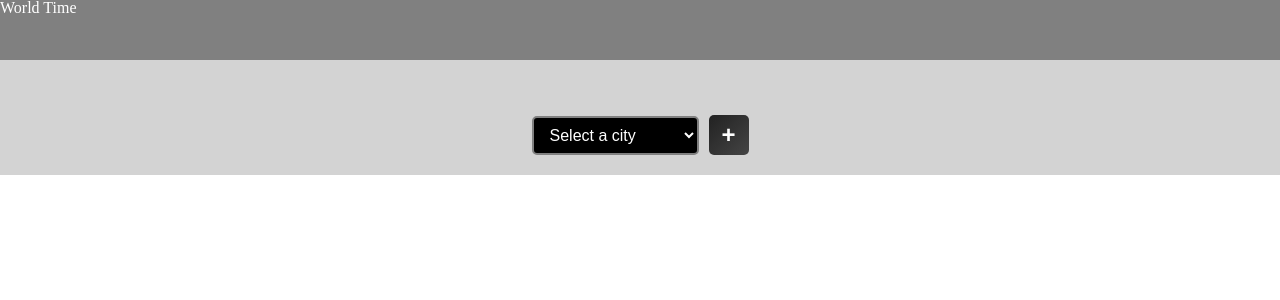
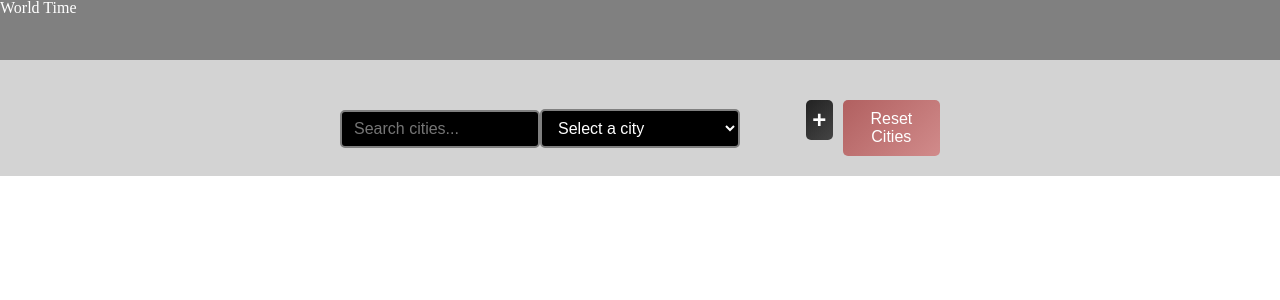
Before and after one commit to babolnart/world-time, a React (Vite) app: page / in a window 1280 px wide. Shown: the top 300 px of the page. Built offline with nearby package versions, Linux system fonts and the light colour scheme.

Commit message:
Add dayjs

```diff
--- a/package.json
+++ b/package.json
@@ -20,6 +20,7 @@
   "homepage": "https://github.com/babolnart/world-time#readme",
   "description": "",
   "dependencies": {
+    "dayjs": "^1.11.13",
     "react": "^19.0.0",
     "react-dom": "^19.0.0"
   },
--- a/src/components/WorldTimeContainer.jsx
+++ b/src/components/WorldTimeContainer.jsx
@@ -1,28 +1,36 @@
 import React, { useEffect, useState } from "react";
-import { offset, regions } from "../dep/settings.js";
+
+import { cities } from "../dep/settings.js"; // Import cities from the updated settings
 
 const WorldTimeContainer = () => {
+  // State for storing selected regions and cities
   const [selectedRegions, setSelectedRegions] = useState(() => {
-    // Load saved regions from localStorage or default to some cities
     const savedRegions = JSON.parse(localStorage.getItem("selectedRegions"));
-    return savedRegions && savedRegions.length > 0 ? savedRegions : ["New York", "London"];
+    return savedRegions && savedRegions.length > 0 ? savedRegions : []; // No default cities here
   });
 
   const [selectedCity, setSelectedCity] = useState(""); // Store dropdown selection
+  const [searchTerm, setSearchTerm] = useState(""); // State to store the search term for filtering
+
+  const filteredCities = cities.filter(
+    (city) =>
+      city.name.toLowerCase().includes(searchTerm.toLowerCase()) &&
+      !selectedRegions.includes(city.name)
+  );
 
   const updateTimes = () => {
     const now = new Date();
     const utcNow = now.getTime() + now.getTimezoneOffset() * 60000; // Convert local time to UTC
 
     return selectedRegions.map((region) => {
-      const index = regions.indexOf(region);
-      if (index === -1) return null; // Prevent errors for missing regions
+      const city = cities.find((city) => city.name === region); // Find the city object from settings.js
+      if (!city) return null; // Prevent errors for missing cities
 
-      const offsetHours = parseInt(offset[index], 10);
+      const offsetHours = parseFloat(city.offset);
       const timeZoneTime = new Date(utcNow + offsetHours * 3600 * 1000); // Apply offset to UTC time
 
       return {
-        name: region.toUpperCase(),
+        name: city.name.toUpperCase(),
         time: {
           hours: (timeZoneTime.getHours() % 12 || 12).toString().padStart(2, "0"),
           minutes: timeZoneTime.getMinutes().toString().padStart(2, "0"),
@@ -31,9 +39,8 @@ const WorldTimeContainer = () => {
         day: timeZoneTime.toLocaleDateString("en-US", { weekday: "long" }).toUpperCase(),
         date: `${timeZoneTime.toLocaleDateString("en-US", { month: "short" }).toUpperCase()} ${timeZoneTime.getDate()} ${timeZoneTime.getFullYear()}`,
       };
-    }).filter(Boolean); // Remove any null values
+    }).filter(Boolean);
   };
-
 
   const [times, setTimes] = useState(updateTimes);
 
@@ -69,8 +76,35 @@ const WorldTimeContainer = () => {
     });
   };
 
+  // Reset localStorage and selectedRegions
+  const resetLocalStorage = () => {
+    localStorage.removeItem("selectedRegions");
+    setSelectedRegions([]); // Reset to an empty list
+  };
+
+  // Handle input change and check for full matches
+  const handleSearchChange = (e) => {
+    const searchTerm = e.target.value;
+    setSearchTerm(searchTerm);
+
+    // Check if there is a full match (case insensitive) and auto-select if so
+    const matchingCity = filteredCities.find(
+      (city) => city.name.toLowerCase() === searchTerm.toLowerCase()
+    );
+    if (matchingCity) {
+      setSelectedCity(matchingCity.name);
+      addRegion(); // Automatically add the city
+    }
+  };
+
+  // Clear the input field when X button is clicked
+  const clearInput = () => {
+    setSearchTerm("");
+    setSelectedCity(""); // Reset the selected city
+  };
+
   return (
-    <div id="world-time-container">
+    <div id="world-time-container" className="container">
       <div className="timezones">
         {times.map((tz, index) => (
           <div key={index} className="timezone-card">
@@ -89,17 +123,45 @@ const WorldTimeContainer = () => {
 
       {/* Add Region Button */}
       <div className="region-selector">
-        <select className="select-dropdown" value={selectedCity} onChange={(e) => setSelectedCity(e.target.value)}>
+        <div className="input-group">
+          {/* Search bar */}
+          <input
+            type="text"
+            id="city-search-bar" // Unique ID for the search input
+            className="search-bar"
+            placeholder="Search cities..."
+            value={searchTerm}
+            onChange={handleSearchChange} // Use the updated function
+          />
+          {/* Clear Button */}
+          {searchTerm && (
+            <button className="clear-btn" onClick={clearInput}>×</button> // Show the X button only if there is a search term
+          )}
+
+        <select
+          id="city-dropdown" // Unique ID for the select dropdown
+          className="select-dropdown"
+          value={selectedCity}
+          onChange={(e) => setSelectedCity(e.target.value)}
+        >
           <option value="" disabled>Select a city</option>
-          {regions.map((region) =>
-            !selectedRegions.includes(region) ? (
-              <option key={region} value={region}>
-                {region.toUpperCase()}
-              </option>
-            ) : null
-          )}
+          {filteredCities.map((city, index) => (
+            <option
+              key={`${city.name}-${index}`} // New key using the index
+              value={city.name}
+            >
+              {city.name.toUpperCase()}
+            </option>
+          ))}
         </select>
-        <button className="add-btn" onClick={addRegion}>+</button>
+        </div>
+
+        <div className="button-group">
+          <button className="add-btn" onClick={addRegion}>+</button>
+
+          {/* Reset LocalStorage Button */}
+          <button className="reset-btn" onClick={resetLocalStorage}>Reset Cities</button>
+        </div>
       </div>
     </div>
   );
--- a/src/dep/settings.js
+++ b/src/dep/settings.js
@@ -1,26 +1,64 @@
 /************************************
 **********TIMEZONE SETTINGS**********
 
-objQty - number of timezone cards
-offset - an array of timezone offsets per timezone card region
-region - string name of the region (this does not auto adjust the name)
-isDST - is a (1)true or (0)false statement to say whether the particular region is in daylight saving time
+This file contains all possible cities, their respective time offsets, and daylight saving time (DST) information.
+************************************/
 
-NOTE: US Daylight Saving Time starts at 2:00AM (1:59AM >>> 3:00AM) on the 2nd Sunday of March and ends at 2:00AM (1:59AM to 1:00AM) on the 1st Sunday of November
-FOR FUTURE USE
-************************************/
-export const objQty = 10;
-export const offset = ["+8", "-8", "-7", "-6", "-5", "0", "+1", "+2", "+3", "+9"];
-export const isDST = ["0", "1", "1", "1", "1", "0", "0", "0", "0", "0"];
-export const regions = [
-  "local",
-  "pacific",
-  "mountain",
-  "central",
-  "eastern",
-  "london",
-  "paris",
-  "kyiv",
-  "moscow",
-  "tokyo, seoul",
+export const cities = [
+  { name: "New York", offset: "-5", isDST: true },
+  { name: "Los Angeles", offset: "-8", isDST: true },
+  { name: "Chicago", offset: "-6", isDST: true },
+  { name: "Houston", offset: "-6", isDST: true },
+  { name: "Phoenix", offset: "-7", isDST: false },
+  { name: "London", offset: "0", isDST: true },
+  { name: "Paris", offset: "+1", isDST: true },
+  { name: "Berlin", offset: "+1", isDST: true },
+  { name: "Kyiv", offset: "+2", isDST: true },
+  { name: "Moscow", offset: "+3", isDST: false },
+  { name: "Tokyo", offset: "+9", isDST: false },
+  { name: "Seoul", offset: "+9", isDST: false },
+  { name: "Sydney", offset: "+11", isDST: true },
+  { name: "Dubai", offset: "+4", isDST: false },
+  { name: "Singapore", offset: "+8", isDST: false },
+  { name: "Mumbai", offset: "+5.5", isDST: false },
+  { name: "Cape Town", offset: "+2", isDST: false },
+  { name: "Rio de Janeiro", offset: "-3", isDST: true },
+  { name: "Buenos Aires", offset: "-3", isDST: false },
+  { name: "Mexico City", offset: "-6", isDST: true },
+  { name: "Toronto", offset: "-5", isDST: true },
+  { name: "San Francisco", offset: "-8", isDST: true },
+  { name: "Madrid", offset: "+1", isDST: true },
+  { name: "Rome", offset: "+1", isDST: true },
+  { name: "Cairo", offset: "+2", isDST: false },
+  { name: "Istanbul", offset: "+3", isDST: true },
+  { name: "Jakarta", offset: "+7", isDST: false },
+  { name: "Bangkok", offset: "+7", isDST: false },
+  { name: "Hong Kong", offset: "+8", isDST: false },
+  { name: "Kuala Lumpur", offset: "+8", isDST: false },
+  { name: "Lagos", offset: "+1", isDST: false },
+  { name: "Nairobi", offset: "+3", isDST: false },
+  { name: "Manila", offset: "+8", isDST: false },
+  { name: "Athens", offset: "+2", isDST: true },
+  { name: "Lima", offset: "-5", isDST: false },
+  { name: "Santiago", offset: "-4", isDST: true },
+  { name: "Caracas", offset: "-4.5", isDST: false },
+  { name: "Bogotá", offset: "-5", isDST: false },
+  { name: "Tehran", offset: "+3.5", isDST: true },
+  { name: "Colombo", offset: "+5.5", isDST: false },
+  { name: "Chennai", offset: "+5.5", isDST: false },
+  { name: "Dhaka", offset: "+6", isDST: false },
+  { name: "Chongqing", offset: "+8", isDST: false },
+  { name: "Karachi", offset: "+5", isDST: false },
+  { name: "Auckland", offset: "+13", isDST: true },
+  { name: "Wellington", offset: "+13", isDST: true },
+  { name: "Brisbane", offset: "+10", isDST: false },
+  { name: "Melbourne", offset: "+11", isDST: true },
+  { name: "Adelaide", offset: "+10.5", isDST: true },
+  { name: "Perth", offset: "+8", isDST: false },
+  { name: "Vancouver", offset: "-8", isDST: true },
+  { name: "Montreal", offset: "-5", isDST: true },
+  { name: "Calcutta", offset: "+5.5", isDST: false },
+  { name: "Osaka", offset: "+9", isDST: false },
 ];
+
+export const objQty = cities.length;
--- a/src/styles/style.css
+++ b/src/styles/style.css
@@ -133,15 +133,18 @@ header {
     margin-bottom: 10px;
 }
 
-/* Align dropdown and button side by side */
+/* Align dropdown and button side by side in a row */
 .region-selector {
     display: flex;
     align-items: center;
+    justify-content: flex-start; /* Align items horizontally */
     gap: 10px;
-    margin-top: 15px;
+    width: 100%;
+    max-width: 600px; /* Limit width of the form */
 }
 
-/* Dropdown Styling */
+/* Input field and dropdown with consistent width */
+.search-bar,
 .select-dropdown {
     background-color: black;
     color: white;
@@ -153,16 +156,17 @@ header {
     outline: none;
     cursor: pointer;
     transition: border-color 0.3s ease-in-out, background 0.3s ease-in-out;
-    flex-grow: 1; /* Allows dropdown to fill available space */
+    flex-grow: 1;
+    width: 200px; /* Set a fixed width that can accommodate the longest city name */
+    min-width: 200px; /* Prevent the dropdown from becoming too narrow */
+    max-width: 200px; /* Prevent the dropdown from expanding beyond this width */
+    position: relative; /* Ensure the clear button stays inside */
 }
 
-.select-dropdown:hover {
-    border-color: white;
-}
-
-.select-dropdown option {
-    background-color: black;
-    color: white;
+/* Button Group */
+.button-group {
+    display: flex;
+    gap: 10px;
 }
 
 /* Improved Add Button */
@@ -182,7 +186,76 @@ header {
     transition: background 0.3s ease-in-out, transform 0.2s;
 }
 
+/* Reset Button */
+.reset-btn {
+    background: linear-gradient(135deg, #b16060, #d18b8b);
+    color: white;
+    font-size: 16px;
+    font-weight: 500;
+    padding: 10px 20px;
+    border: none;
+    border-radius: 5px;
+    cursor: pointer;
+    transition: background 0.3s ease-in-out, transform 0.2s;
+}
+
+/* Hover effects for buttons */
 .add-btn:hover {
     background: linear-gradient(135deg, #444, #666);
     transform: scale(1.1);
 }
+
+.reset-btn:hover {
+    background: linear-gradient(135deg, #9e6b6b, #c7a2a2);
+    transform: scale(1.05);
+}
+
+/* Select Dropdown Styling */
+.select-dropdown:hover {
+    border-color: white;
+}
+
+.select-dropdown option {
+    background-color: black;
+    color: white;
+}
+
+/* Clear Button (X) Inside the Input Field */
+.input-group {
+    position: relative; /* Position context for the X button */
+    width: 100%;
+}
+
+/* X button styling inside the input field */
+.clear-btn {
+    position: absolute;
+    right: 10px; /* Position the X to the right */
+    top: 50%;
+    transform: translateY(-50%);
+    background-color: #b16060; /* Grayish color */
+    color: white;
+    font-size: 16px;
+    font-weight: bold;
+    border: none;
+    border-radius: 5px; /* Chamfered square */
+    width: 20px;
+    height: 20px;
+    display: flex;
+    align-items: center;
+    justify-content: center;
+    cursor: pointer;
+    transition: background 0.3s ease-in-out, transform 0.2s;
+    z-index: 1; /* Ensure the X is above the input field */
+}
+
+/* Hover effect for the X button */
+.clear-btn:hover {
+    background-color: #d18b8b; /* Lighter gray color */
+    transform: scale(1.1); /* Slight scale on hover */
+}
+
+/* Adjust the padding-right of the search-bar to make space for the clear button */
+.search-bar {
+    padding-right: 30px; /* Space for the X button */
+    width: 100%; /* Make sure the input takes the full width */
+}
```
Also changed, not shown: 1 other file (tests, documents, lock files or other folders).
